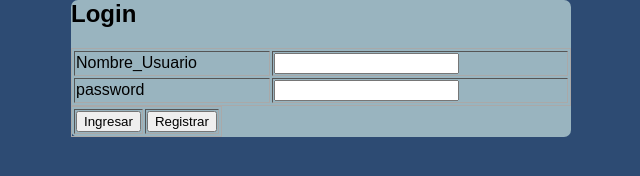
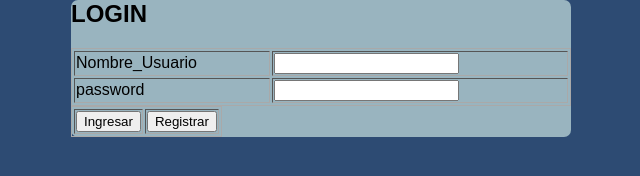
Before and after one commit to Jhonatan017/Formulario, a plain HTML site: page Login.html in a window 1280 px wide. Shown: the full height of the page, 319-959 px from the left. Drawn offline with Linux system fonts and the light colour scheme.

Commit message:
Update Login.html

```diff
--- a/Login.html
+++ b/Login.html
@@ -5,7 +5,7 @@
            </head>
              <body>
                  <form action=" " method="post" class="form_inicio_sesion">
-                   <h2 class="titulo_form_Sesion"> Login </h2>
+                   <h2 class="titulo_form_Sesion"> LOGIN </h2>
                       <div class="contenedor_Sesion">
                         <table class="tabla_Sesion" border="1">
 
```
